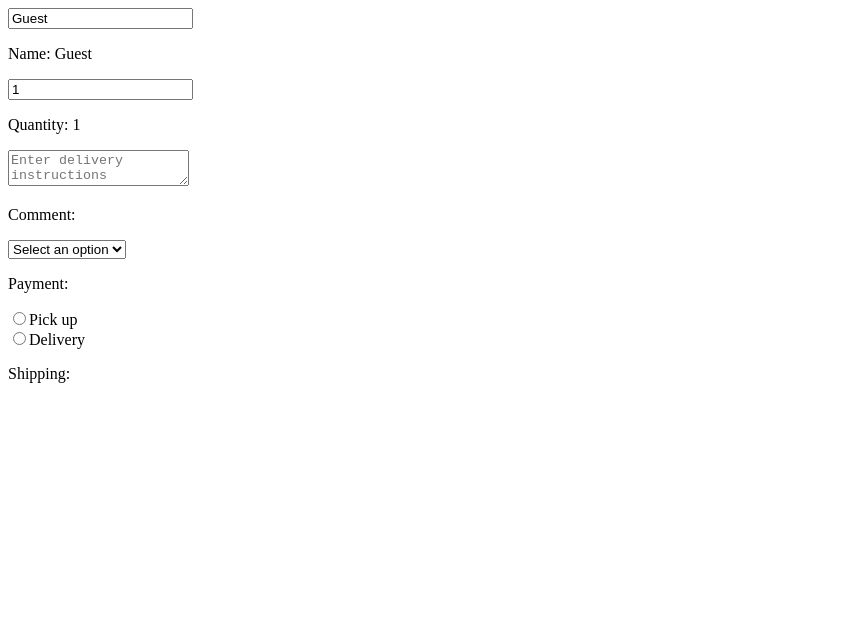
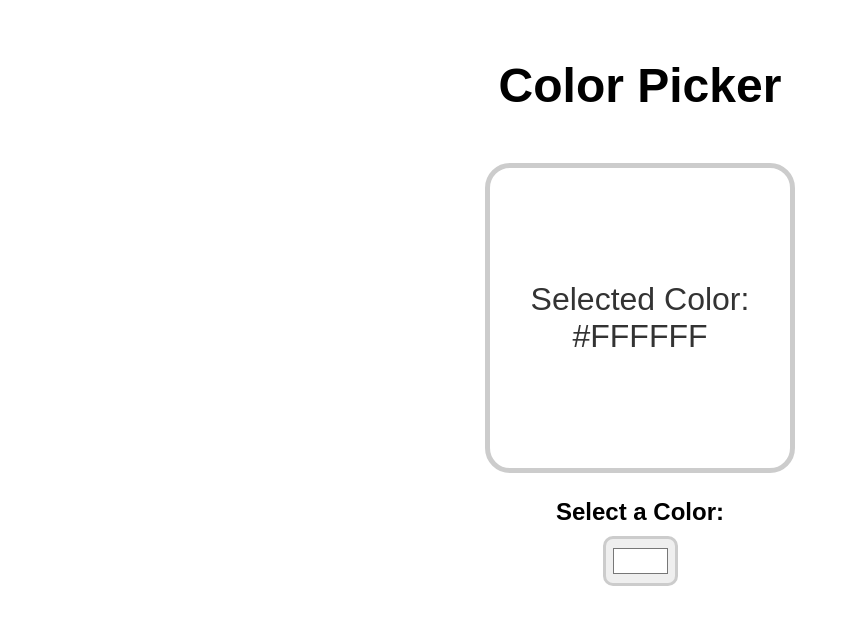
Before and after one commit to Bicsak98/React_JSX, a React (Vite) app in the folder My-react-app/: page / in a window 1280 px wide. Shown: the top 624 px of the page, without its empty margins (0-850 px from the left). Built offline with nearby package versions, Linux system fonts and the light colour scheme.

Commit message:
Color Picker topic

```diff
--- a/My-react-app/src/App.jsx
+++ b/My-react-app/src/App.jsx
@@ -9,6 +9,7 @@ import List from "./List.jsx";
 import ProfilePicture from "./ProfilePic.jsx";
 import MyComponent from "./MyComponent.jsx";
 import Counter from "./Counter.jsx";
+import ColorPicker from "./ColorPicker.jsx";
 function App() {
   // const fruits = [{id: 1,name:"apple", calories: 90},
   //                 {id: 2,name:"orange", calories: 120},
@@ -22,7 +23,8 @@ function App() {
 
   return(
     <>
-    <MyComponent></MyComponent>
+    <ColorPicker></ColorPicker>
+    {/* <MyComponent></MyComponent> */}
     {/* <Counter></Counter> */}
     {/* <ProfilePicture></ProfilePicture> */}
     {/* {fruits.length >0 ? <List items = {fruits} category= "Fruits"></List> : null}*/}
--- /dev/null
+++ b/My-react-app/src/ColorPicker.jsx
@@ -0,0 +1,21 @@
+import React, {useState} from 'react';
+
+function ColorPicker(){
+
+    const [color, setColor] = useState("#FFFFFF");
+
+    function handelColorChange(event){
+        setColor(event.target.value);
+    }
+
+    return (<div className='color-picker-container'>
+                <h1>Color Picker</h1>
+                <div className='color-display' style={{backgroundColor:color}}>
+                    <p>Selected Color: {color}</p>
+                </div>
+                <label>Select a Color:</label>
+                <input type="color" value={color} onChange={handelColorChange}/>
+            </div>);
+}
+
+export default ColorPicker
--- a/My-react-app/src/index.css
+++ b/My-react-app/src/index.css
@@ -147,7 +147,7 @@ button:focus-visible {
   cursor: pointer;
 } */
 
-.counter-container{
+/* .counter-container{
   text-align: center;
   font-family: Arial, Helvetica, sans-serif;
 }
@@ -173,4 +173,48 @@ button:focus-visible {
 
 .counter-button:hover{
   background-color: hsl(197, 100%, 48%);
+} */
+body{
+  font-family: Arial, Helvetica, sans-serif;
 }
+.color-picker-container{
+  display: flex;
+  flex-direction: column;
+  align-items: center;
+}
+
+h1{
+  margin: 50px;
+  font-size: 3rem;
+}
+
+.color-display{
+  width: 300px;
+  height: 300px;
+  display: flex;
+  justify-content: center;
+  align-items: center;
+  border: 5px solid hsl(0, 0%, 80%);
+  border-radius: 25px;
+  margin-bottom: 25px;
+  transition: 0.25 ease;
+}
+
+.color-display p{
+  color: hsl(0, 0%, 20%);
+  font-size: 2rem;
+  text-align: center;
+}
+
+label{
+  font-size: 1.5rem;
+  font-weight: bold;
+  margin-bottom: 10px;
+}
+input{
+  width: 75px;
+  height: 50px;
+  padding: 5px;
+  border-radius: 10px;
+  border: 3px solid hsl(0, 0%, 80%);
+}
```
